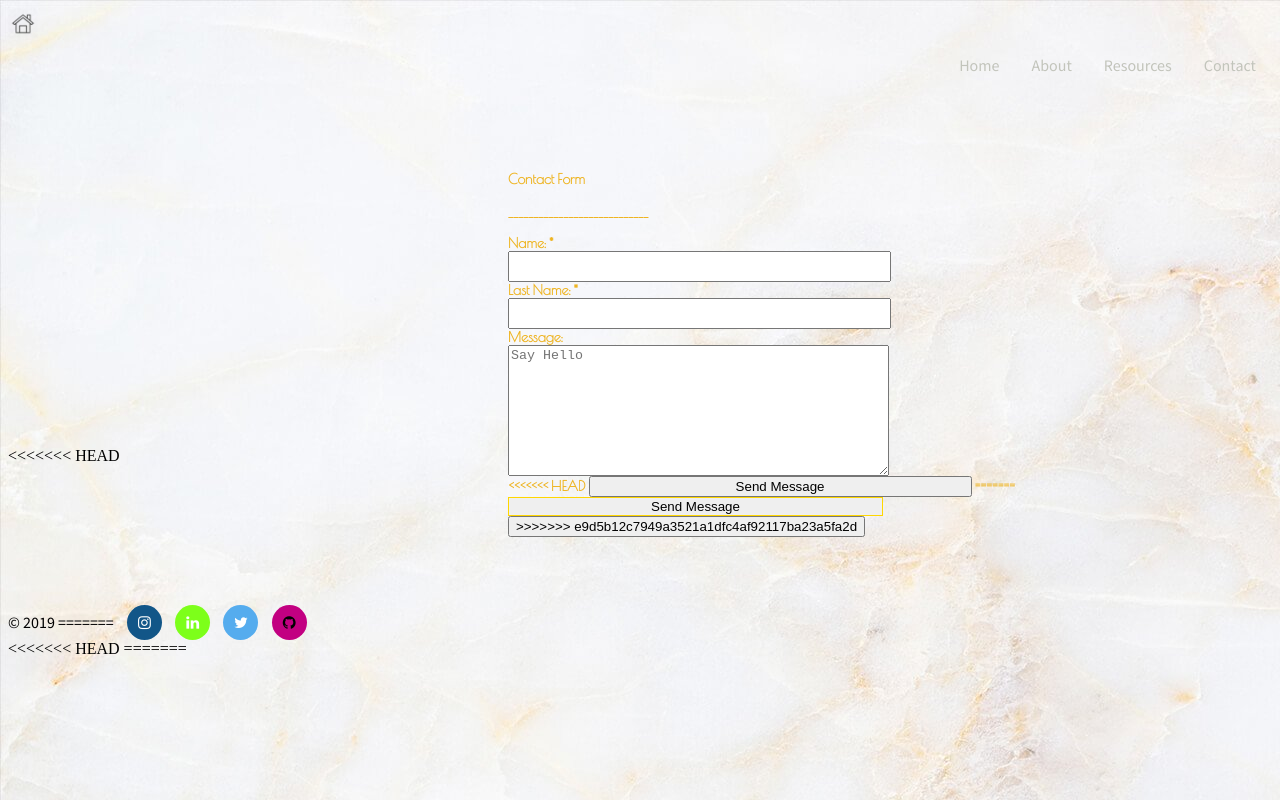
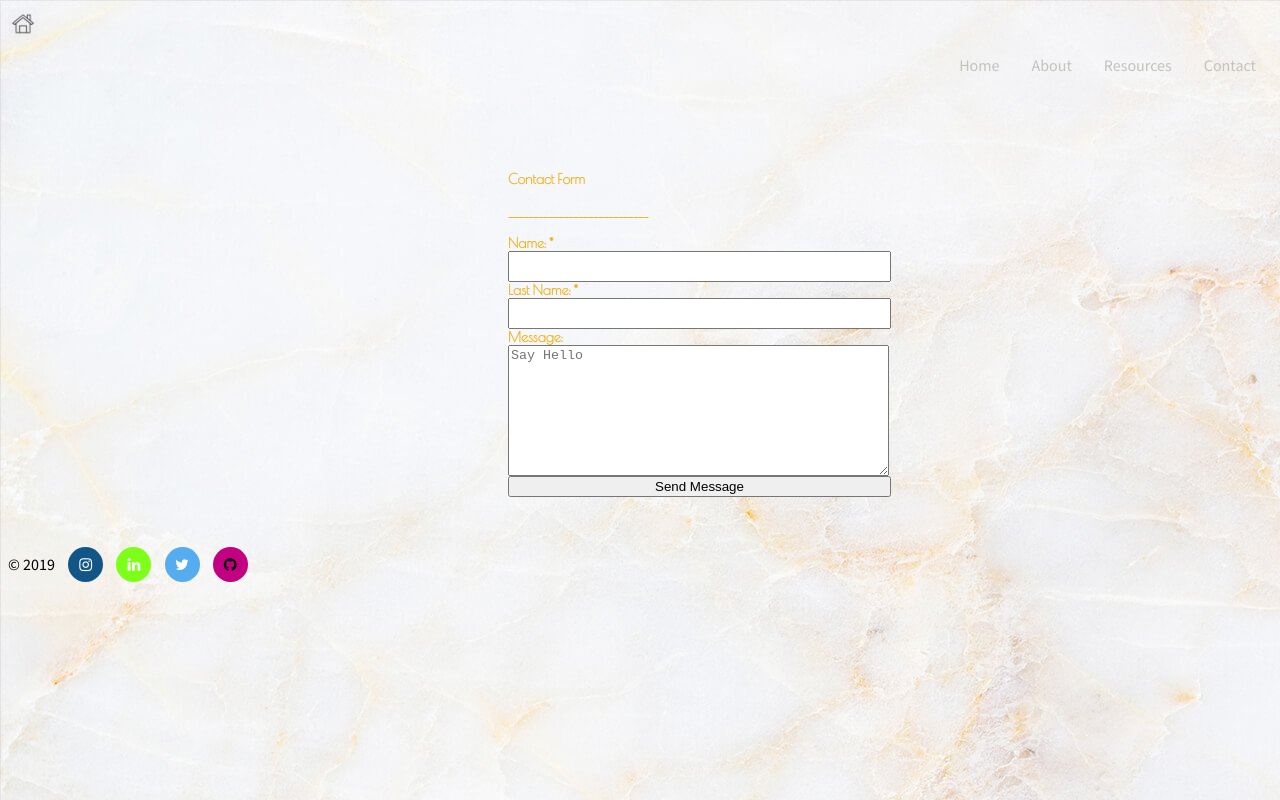
Before and after one commit to abigaylerose03/abigaylerose.io, a website: page contact.html in a window 1280 px wide. Shown: the top 800 px of the page. Drawn offline with nearby package versions, Linux system fonts and the light colour scheme.

Commit message:
Update contact.html

```diff
--- a/contact.html
+++ b/contact.html
@@ -48,30 +48,25 @@
                     <label>Message:</label>
                     <textarea id="message" placeholder="Say Hello"></textarea>
 
-<<<<<<< HEAD
+
                     <button type="button" id="btn">Send Message</button>
-=======
-                    <button id="sendMsg">Send Message<button/>
->>>>>>> e9d5b12c7949a3521a1dfc4af92117ba23a5fa2d
-
                 </form>
             </div>
 
-<<<<<<< HEAD
+
         <footer>&copy; 2019
-=======
-            <a href="https://www.instagram.com/0b_rose16/" class="fa fa-instagram"></a>
+
+            <a href="https://www.instagram.com/abbytes_03/" class="fa fa-instagram"></a>
             <a href="#" class="fa fa-linkedin"></a>
             <a href="#" class="fa fa-twitter"></a>
             <a href="https://github.com/abigaylep03" class="fa fa-github"></a>
         </footer>
-<<<<<<< HEAD
+
          <script src="https://code.jquery.com/jquery-3.3.1.min.js" integrity="sha256-FgpCb/KJQlLNfOu91ta32o/NMZxltwRo8QtmkMRdAu8=" crossorigin="anonymous"></script>
         <script type="text/javascript" src="https://cdn.emailjs.com/dist/email.min.js"></script>
         <script type="text/javascript" src="js/script.js"></script>
         <script type="text/javascript" src="js/contact-validation.js"></script>
         <script type="text/javascript" src="js/memberEmail.js"></script>
-=======
 
         <!-- <script src="https://www.google-analytics.com/analytics.js" async defer></script> -->
 
```
